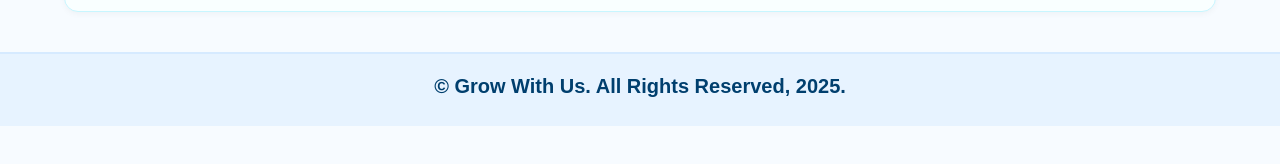
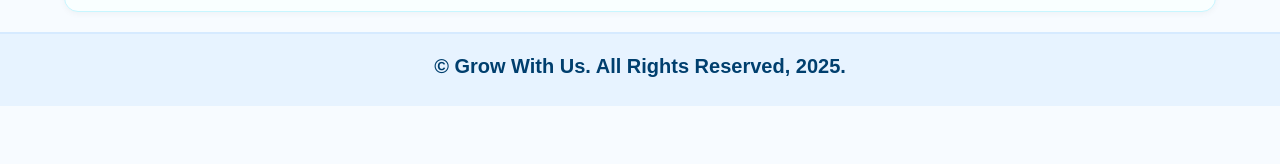
Before and after one commit to Mayursinhjadeja01/grow-with-us-, a plain HTML site: page c.html in a window 1280 px wide. Shown: the part 3991-4155 px from the top of the page. Drawn offline with nearby package versions, Linux system fonts and the light colour scheme.

Commit message:
Update stylesheet.css

```diff
--- a/stylesheet.css
+++ b/stylesheet.css
@@ -67,7 +67,7 @@ nav a:hover {
 
 /* -- Footer -- */
 footer {
-  margin-top: 40px;
+  margin-top: 10px;
   text-align: center;
   padding: 20px;
   color: #003f6e;
```
